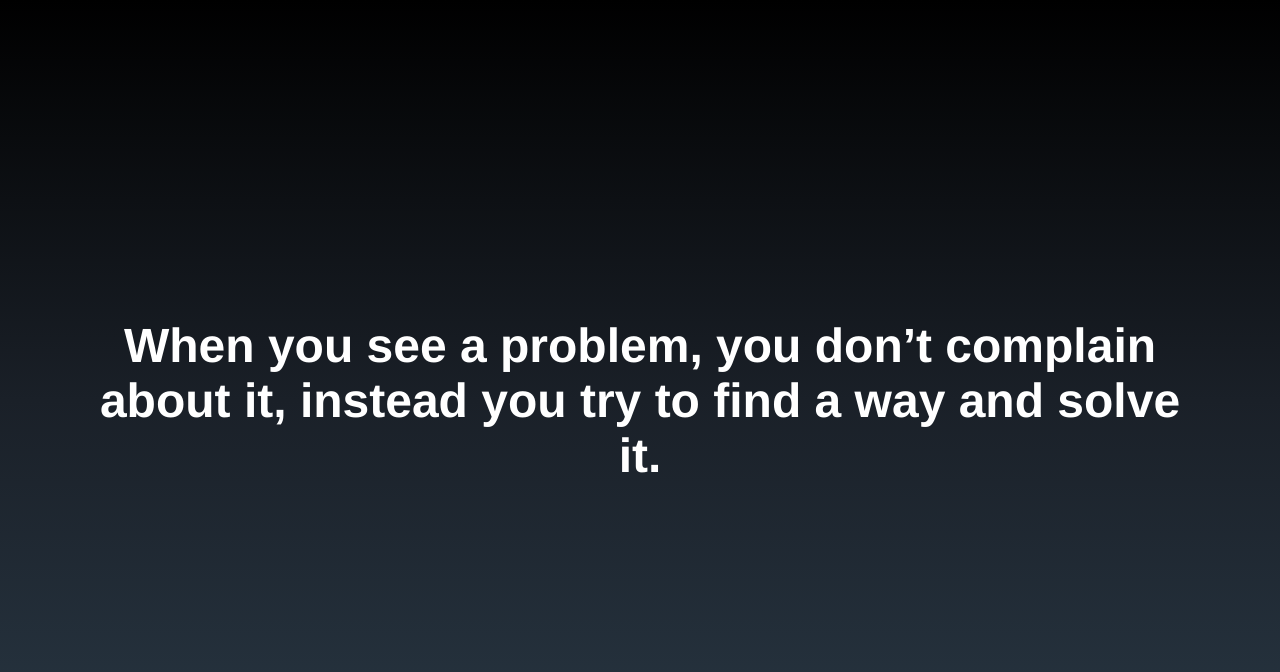
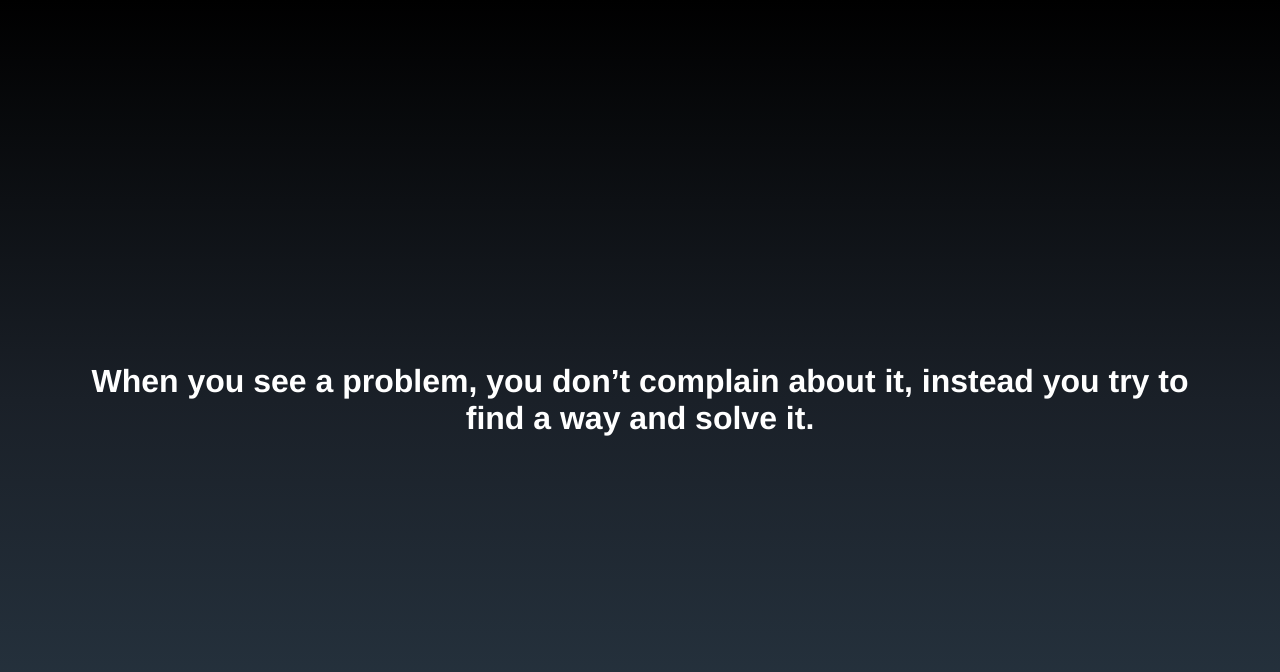
Before and after one commit to LalithPrasaddl/quotes, a website built with Vite: page index.html in a window 1280 px wide. Built offline with nearby package versions, Linux system fonts and the light colour scheme.

Commit message:
Few Code Tweaks and add few more quotes.

```diff
--- a/index.html
+++ b/index.html
@@ -4,7 +4,7 @@
     <meta charset="UTF-8" />
     <link rel="icon" type="image/svg+xml" href="favicon.svg" />
     <meta name="viewport" content="width=device-width, initial-scale=1.0" />
-    <title>Vite App</title>
+    <title>Quotes</title>
   </head>
   <body>
     <div id="app"></div>
--- a/main.js
+++ b/main.js
@@ -12,15 +12,15 @@ const quotes = [
   "You do what needs to be done, not what is easy, nor what is normal.",
   "You don't give up when you fail, you try to find out what went wrong, you learn from your mistakes and come back stronger.",
   "You don’t lose confidence when things are not going your way and you stay humble while you are on the peak of success.",
-  "Dont Let Dreams Be Dreams.",
   "You are confined only by the walls you build YOURSELF.",
   "Dont go with the flow. Be the flow.",
   "If you want to be successful, you must respect one rule - Never Lie to Yourself.",
-  "The only thing standing between you and your goals is the bullshit story you keep telling yourself.",
   "No matter how hard you try, You will always miss out on something in life. Let's just enjoy the moment.",
   "Everything you have ever wanted is on the other side of Fear.",
   "Simplicity is the ultimate sophistication.",
-  "The greatest prison we live in, is what other people think."
+  "The greatest prison we live in, is what other people think.",
+  "Better to be a warrior in a garden, than a gardener in a war.",
+  "Love is giving someone the power to destroy you, and trust he/she won't do it."
 ]
 
 setupPage()
--- a/style.css
+++ b/style.css
@@ -25,5 +25,5 @@ body {
 }
 
 #quotes h1 {
-  font-size: 3rem;
+  font-size: 2rem;
 }
```
